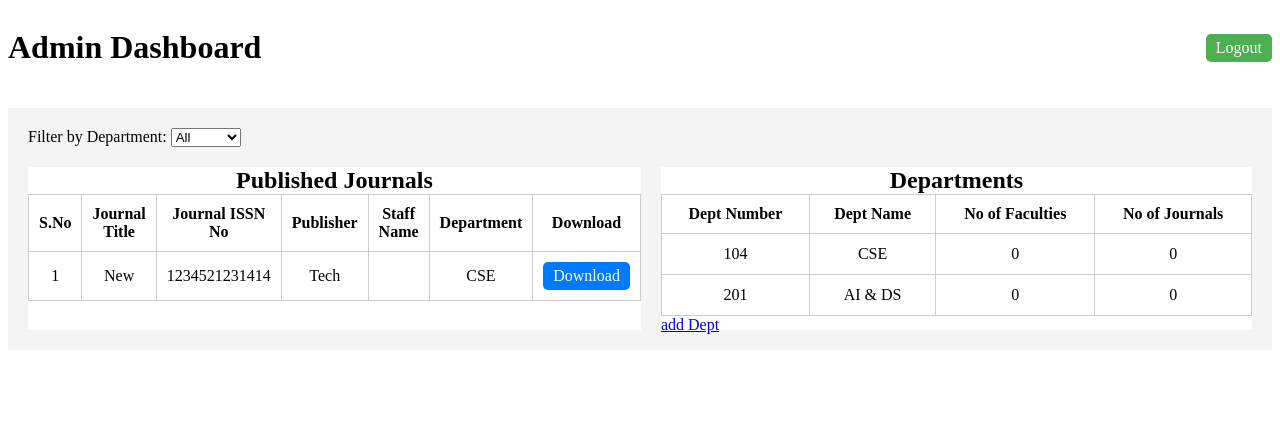
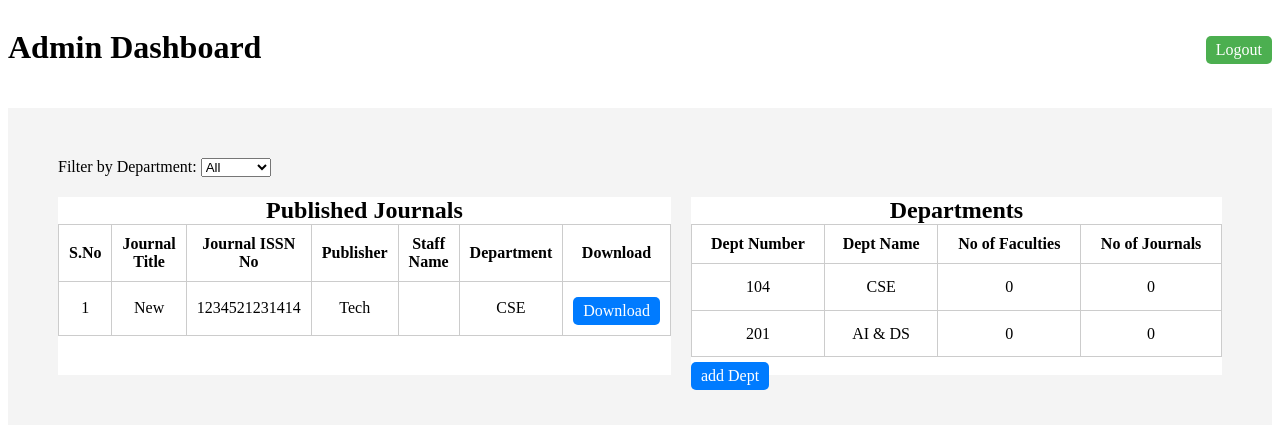
Before and after one commit to muthuruban/VITech, a Django app: page /admin/dashboard/ in a window 1280 px wide. Shown: the top 429 px of the page. Run offline with Django 4.2, Linux system fonts and the light colour scheme; a user stored in the database is signed in; data comes from the database, SQL or seed files in the repository.

Commit message:
html update button

```diff
--- a/journal/templates/admin_dashboard.html
+++ b/journal/templates/admin_dashboard.html
@@ -7,7 +7,8 @@
     <title>Admin Dashboard</title>
     <style>
         .dashboard {
-            padding: 20px;
+
+            padding: 50px;
             background-color: #f4f4f4;
         }
 
@@ -78,6 +79,20 @@
         }
 
         .journal-table a:hover {
+            background-color: #0056b3;
+        }
+         a {
+            margin-top: 5px;
+            text-decoration: none;
+            background-color: #007bff;
+            color: #fff;
+            padding: 5px 10px;
+            border-radius: 5px;
+            display: inline-block;
+            transition: background-color 0.3s ease;
+        }
+
+        a:hover {
             background-color: #0056b3;
         }
         .table-container {
```
Also changed, not shown: journal/templates/staff_home.html (+14 -0 lines).
